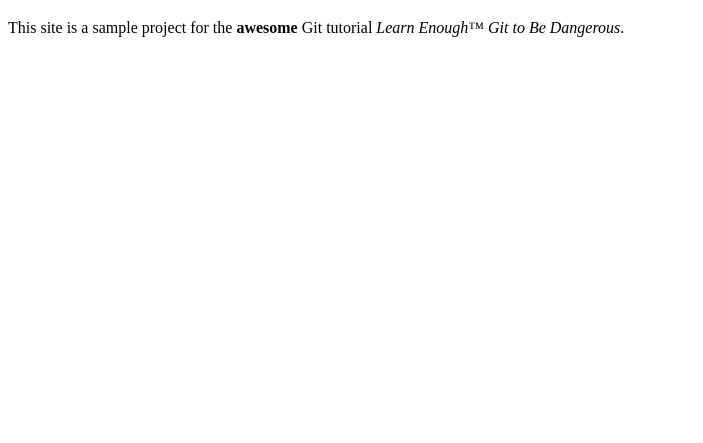
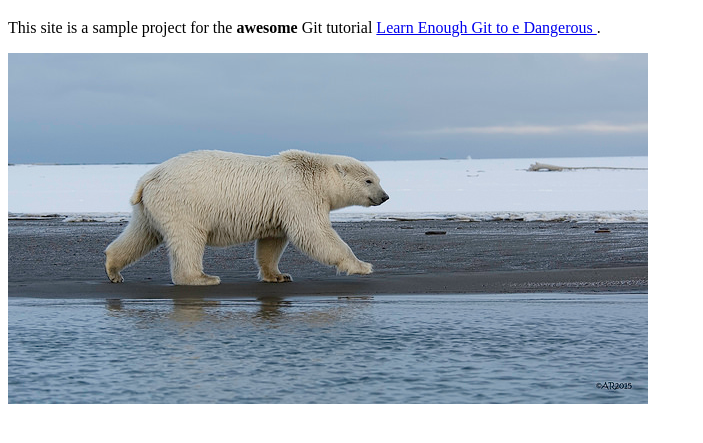
Before and after one commit to salazarkrist/website, a plain HTML site: page about.html in a window 1280 px wide. Shown: the part 61-504 px from the top of the page, without its empty margins (0-703 px from the left). Drawn offline with Linux system fonts and the light colour scheme.

Commit message:
Add an image

```diff
--- a/about.html
+++ b/about.html
@@ -6,6 +6,9 @@
    <body>
      <h1>About</h1>
      <p>This site is a sample project for the <strong>awesome</strong> Git
-      tutorial <em>Learn Enough™ Git to Be Dangerous</em>.</p>
+      tutorial <a href="http://learnenough.com/git-tutorial">Learn Enough
+      Git to e Dangerous </em></a>.
+    </p>
+    <img src="images/polar_bear.jpg" alt="Polar bear">
    </body>
 </html>
```
Also changed, not shown: index.html (+1 -0 lines), images/polar_bear.jpg (added).
